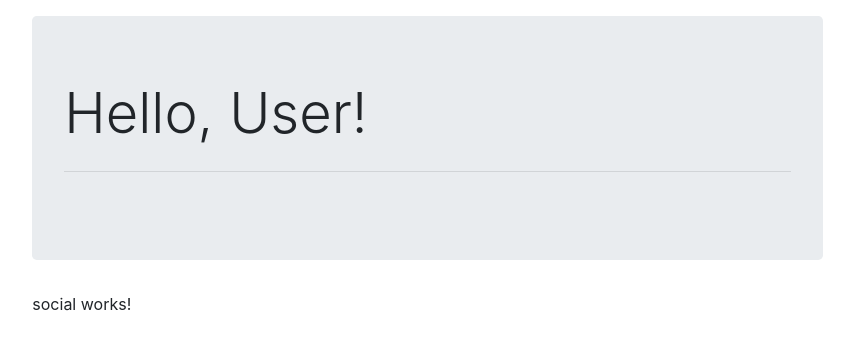
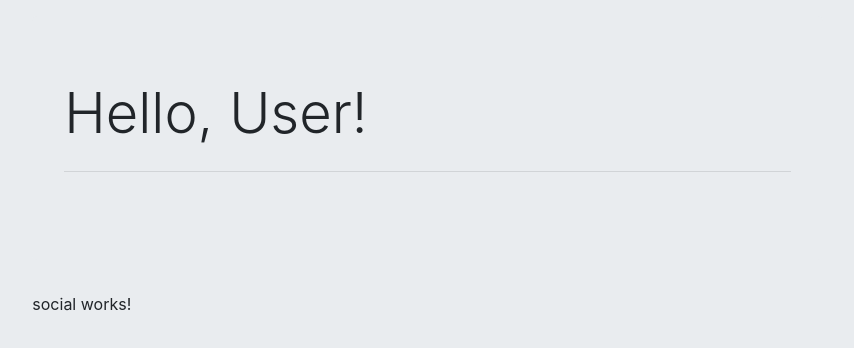
Before and after one commit to terzurumluoglu/State-Management-Firebase-Authentication, an Angular app: page /home in a window 1280 px wide. Shown: the top 348 px of the page, without its empty margins (229-1083 px from the left). Built offline with nearby package versions, Linux system fonts and the light colour scheme.

Commit message:
Update styles.css

```diff
--- a/src/styles.css
+++ b/src/styles.css
@@ -1 +1,4 @@
 /* You can add global styles to this file, and also import other style files */
+body{
+    background-color: #e9ecef !important;
+}
```
